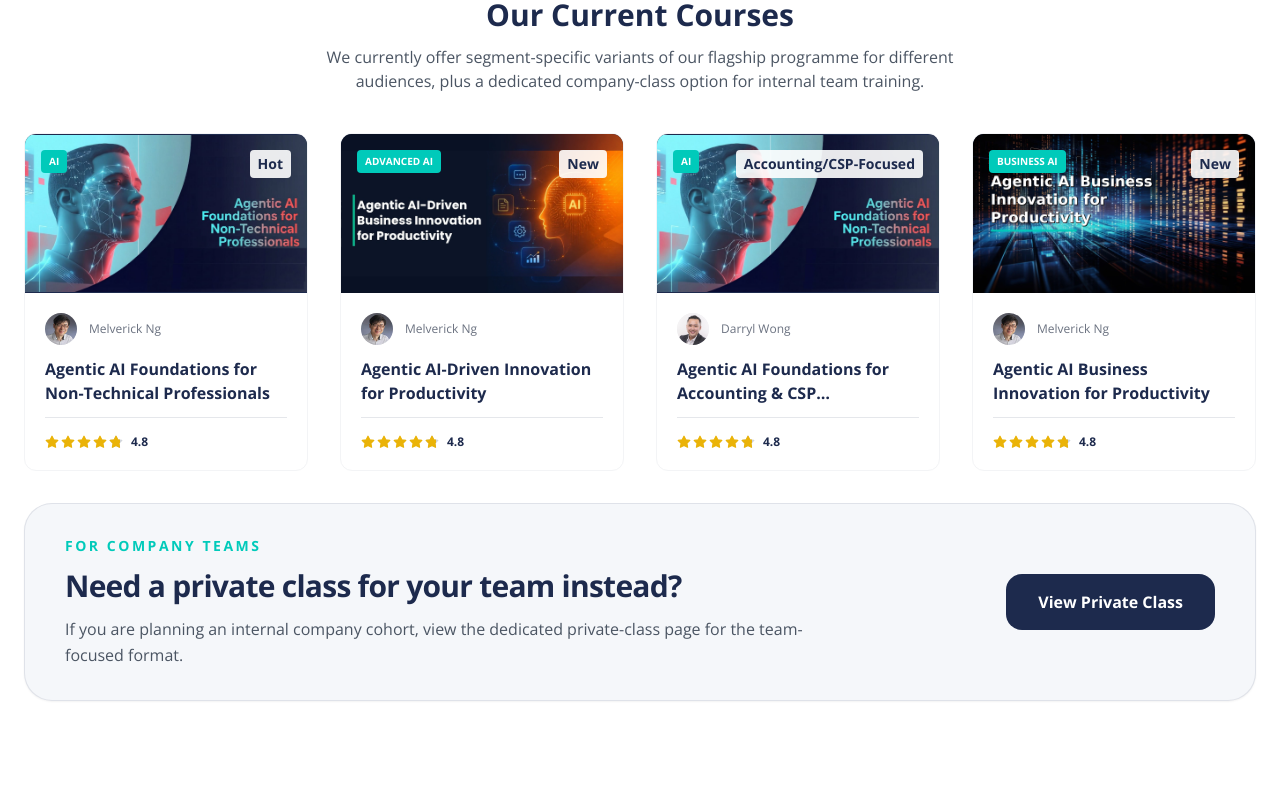
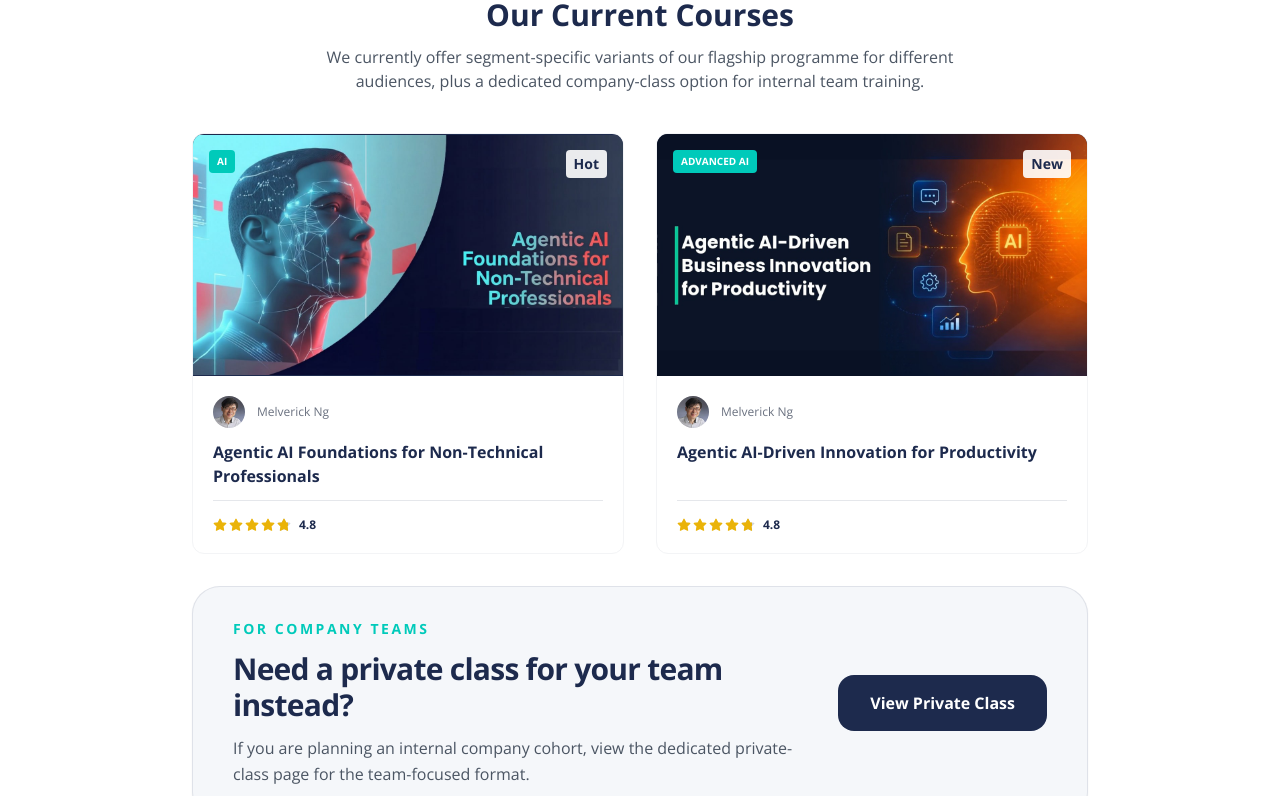
Before and after one commit to nexiuslabs/nexiusacademyskillsfuture, a React (Vite) app: page / in a window 1280 px wide. Shown: the part 3580-4376 px from the top of the page. Built offline with nearby package versions, Linux system fonts and the light colour scheme; no server answers.

Commit message:
hide accountant and business-innovation courses from homepage CourseList

```diff
--- a/components/home/CourseList.tsx
+++ b/components/home/CourseList.tsx
@@ -31,30 +31,6 @@ const AVAILABLE_COURSES: Course[] = [
     author: 'Melverick Ng',
     authorImage: '/images/authors/melverick-ng-selected.jpg',
     path: '/courses/advanced-agentic-ai',
-  },
-  {
-    id: 3,
-    title: 'Agentic AI Foundations for Accounting & CSP Professionals',
-    category: 'AI',
-    price: 67,
-    rating: 5.0,
-    students: 0,
-    image: MELVERICK_COURSE_IMAGE,
-    author: 'Darryl Wong',
-    authorImage: '/images/authors/darryl-wong-selected.jpeg',
-    path: '/courses/agentic-ai-accountants',
-  },
-  {
-    id: 4,
-    title: 'Agentic AI Business Innovation for Productivity',
-    category: 'Business AI',
-    price: 0,
-    rating: 5.0,
-    students: 0,
-    image: '/images/courses/agentic-ai-business-innovation-card.jpg',
-    author: 'Melverick Ng',
-    authorImage: '/images/authors/melverick-ng-selected.jpg',
-    path: '/courses/agentic-ai-business-innovation',
   }
 ];
 
@@ -73,7 +49,7 @@ const CourseList: React.FC = () => {
           </p>
         </div>
 
-        <div className="grid grid-cols-1 items-stretch gap-8 md:grid-cols-2 lg:grid-cols-4 max-w-7xl mx-auto">
+        <div className="grid grid-cols-1 items-stretch gap-8 md:grid-cols-2 lg:grid-cols-2 max-w-4xl mx-auto">
           {AVAILABLE_COURSES.map((course) => (
             <Link
               key={course.id}
@@ -86,7 +62,7 @@ const CourseList: React.FC = () => {
                   {course.category}
                 </span>
                 <span className="absolute top-4 right-4 bg-white/90 text-primary text-sm font-bold px-2 py-1 rounded">
-                  {course.id === 1 ? 'Hot' : course.id === 3 ? 'Accounting/CSP-Focused' : 'New'}
+                  {course.id === 1 ? 'Hot' : 'New'}
                 </span>
               </div>
 
@@ -136,7 +112,7 @@ const CourseList: React.FC = () => {
             </Link>
           ))}
 
-          <div className="flex min-h-full rounded-[1.75rem] border border-primary/10 bg-neutral px-6 py-8 shadow-sm md:col-span-2 md:px-10 lg:col-span-4">
+          <div className="flex min-h-full rounded-[1.75rem] border border-primary/10 bg-neutral px-6 py-8 shadow-sm md:col-span-2 md:px-10 lg:col-span-2">
             <div className="grid w-full gap-6 md:grid-cols-[1fr,auto] md:items-center">
               <div>
                 <div className="mb-3 text-sm font-bold uppercase tracking-[0.18em] text-accent">For Company Teams</div>
```
